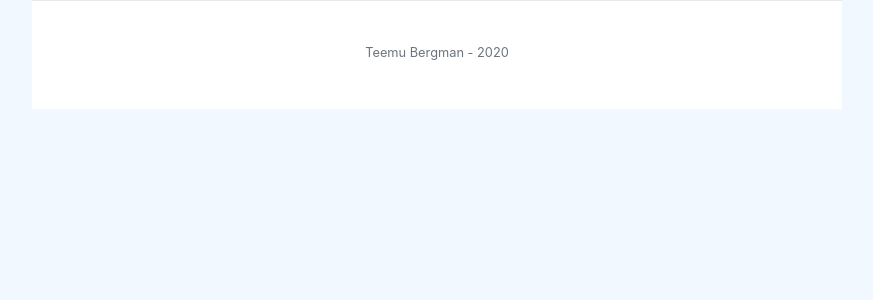
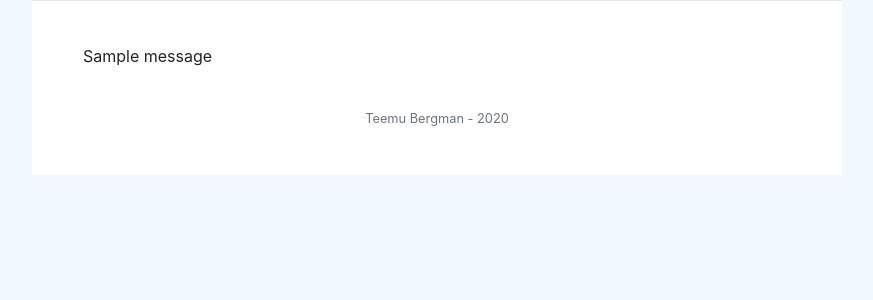
Before and after one commit to TeemuBergman/messageboard, a Flask app: page /board/1/1 in a window 1280 px wide. Shown: the part 124-424 px from the top of the page, without its empty margins (203-1076 px from the left). Run offline with Flask 2, Linux system fonts and the light colour scheme; tables that the repository leaves empty hold one stand-in row (values such as "Sample post"); one stand-in notice (Sample message) is shown; some libraries are stand-ins or nearby versions.

Commit message:
Added alert messages.

```diff
--- a/messageboard/templates/messages.html
+++ b/messageboard/templates/messages.html
@@ -16,6 +16,20 @@
 
 {% block content %}
 	<div class="ibox-content forum-container">
+		<!-- Alert messages -->
+		<div class="row">
+			<div class="col-md-12">
+				{% with messages = get_flashed_messages(with_categories=true) %}
+					{% if messages %}
+						{% for category, message in messages %}
+							<div class="alert {{ category }}" role="alert">
+								{{ message }}
+							</div>
+						{% endfor %}
+					{% endif %}
+				{% endwith %}
+			</div>
+		</div>
 		{% if thread_info.thread_locked %}
 			<!-- In case of error -->
 			<div class="alert alert-danger" role="alert">
```
